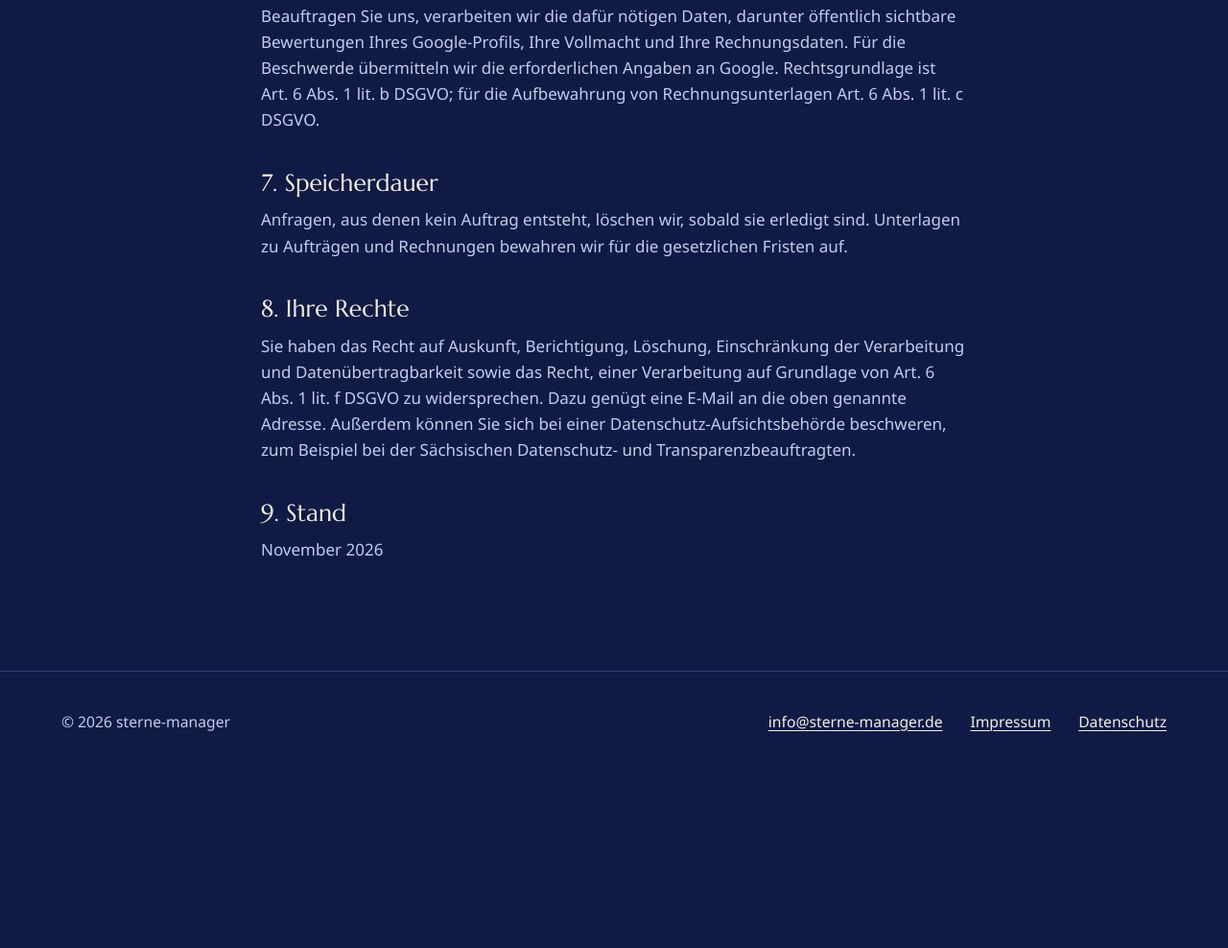
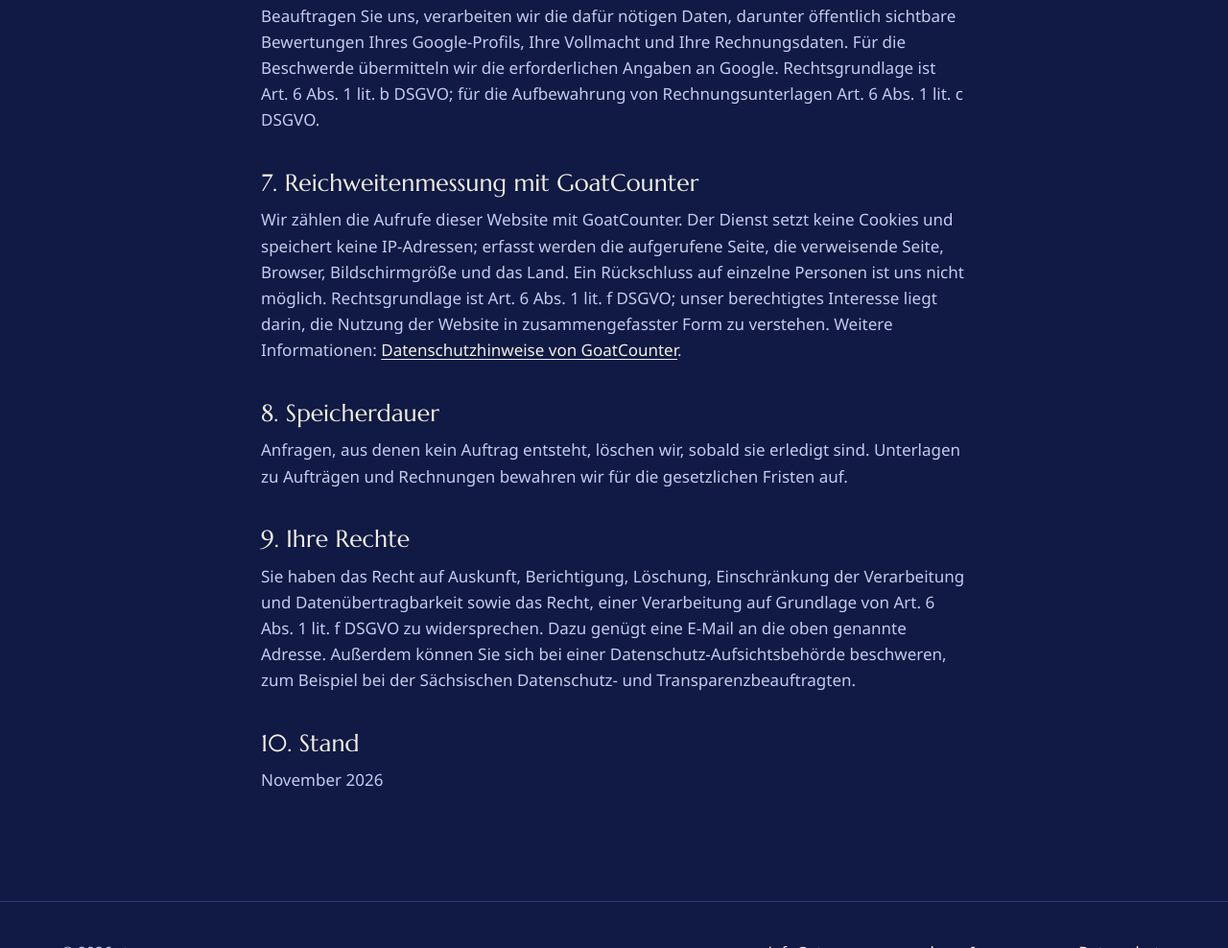
Before and after one commit to sterne-manager/sterne-manager, a plain HTML site: page datenschutz.html in a window 1280 px wide. Shown: the part 1489-2477 px from the top of the page at 96% size. Before the commit the page ends 2302 px from the top, so only its background shows below. Drawn offline with Linux system fonts and the light colour scheme.

Commit message:
Seitenzaehler GoatCounter einschalten, Datenschutz ergaenzt

```diff
--- a/datenschutz.html
+++ b/datenschutz.html
@@ -21,7 +21,7 @@
       <h2>1. Verantwortlicher</h2>
       <p>Richter Consulting &amp; Services, Inhaber: Ingo Richter, Am Spitzberg 1, 01728 Bannewitz<br>E-Mail: <a href="mailto:info@sterne-manager.de">info@sterne-manager.de</a></p>
       <h2>2. Überblick</h2>
-      <p>Diese Website setzt keine Cookies, bindet keine Schriften, Bilder, Karten oder Videos von Dritten ein und verwendet keine Werbe- oder Tracking-Dienste. Daten fließen nur beim Aufruf der Seite an den Hosting-Anbieter und beim Absenden des Anfrageformulars an den Formulardienst.</p>
+      <p>Diese Website setzt keine Cookies, bindet keine Schriften, Bilder, Karten oder Videos von Dritten ein und verwendet keine Werbedienste. Daten fließen beim Aufruf der Seite an den Hosting-Anbieter, in zusammengefasster Form an einen Zähldienst ohne Cookies (Abschnitt 7) und beim Absenden des Anfrageformulars an den Formulardienst.</p>
       <h2>3. Hosting über GitHub Pages</h2>
       <p>Diese Website wird über GitHub Pages ausgeliefert, einen Dienst der GitHub Inc., 88 Colin P. Kelly Jr. Street, San Francisco, CA 94107, USA; für den Europäischen Wirtschaftsraum: GitHub B.V., Prins Bernhardplein 200, 1097 JB Amsterdam, Niederlande. Beim Aufruf verarbeitet GitHub technisch notwendige Zugriffsdaten, insbesondere die IP-Adresse, Datum und Uhrzeit, die aufgerufene Seite sowie Angaben zu Browser und Betriebssystem, um die Seite auszuliefern und den Dienst abzusichern.</p>
       <p>Rechtsgrundlage ist Art. 6 Abs. 1 lit. f DSGVO; unser berechtigtes Interesse liegt in der zuverlässigen Bereitstellung der Website. Dabei können Daten in die USA übermittelt werden. GitHub Inc. ist nach eigenen Angaben unter dem EU-US Data Privacy Framework zertifiziert. Weitere Informationen: <a href="https://docs.github.com/de/site-policy/privacy-policies/github-general-privacy-statement" rel="noopener">Datenschutzerklärung von GitHub</a>.</p>
@@ -32,15 +32,13 @@
       <p>Wenn Sie uns eine E-Mail schreiben, verarbeiten wir Ihre Angaben, um Ihre Anfrage zu bearbeiten. Unsere E-Mail-Postfächer liegen bei der STRATO GmbH, Otto-Ostrowski-Straße 7, 10249 Berlin, mit der ein Vertrag zur Auftragsverarbeitung besteht. Rechtsgrundlage ist Art. 6 Abs. 1 lit. b DSGVO, bei sonstigen Anfragen Art. 6 Abs. 1 lit. f DSGVO.</p>
       <h2>6. Auftragsbearbeitung</h2>
       <p>Beauftragen Sie uns, verarbeiten wir die dafür nötigen Daten, darunter öffentlich sichtbare Bewertungen Ihres Google-Profils, Ihre Vollmacht und Ihre Rechnungsdaten. Für die Beschwerde übermitteln wir die erforderlichen Angaben an Google. Rechtsgrundlage ist Art. 6 Abs. 1 lit. b DSGVO; für die Aufbewahrung von Rechnungsunterlagen Art. 6 Abs. 1 lit. c DSGVO.</p>
-      <!-- Sobald der Seitenzähler GoatCounter aktiv ist, die Kommentarzeichen um diesen Abschnitt entfernen.
-      <h2>Reichweitenmessung mit GoatCounter</h2>
+      <h2>7. Reichweitenmessung mit GoatCounter</h2>
       <p>Wir zählen die Aufrufe dieser Website mit GoatCounter. Der Dienst setzt keine Cookies und speichert keine IP-Adressen; erfasst werden die aufgerufene Seite, die verweisende Seite, Browser, Bildschirmgröße und das Land. Ein Rückschluss auf einzelne Personen ist uns nicht möglich. Rechtsgrundlage ist Art. 6 Abs. 1 lit. f DSGVO; unser berechtigtes Interesse liegt darin, die Nutzung der Website in zusammengefasster Form zu verstehen. Weitere Informationen: <a href="https://www.goatcounter.com/help/privacy" rel="noopener">Datenschutzhinweise von GoatCounter</a>.</p>
-      -->
-      <h2>7. Speicherdauer</h2>
+      <h2>8. Speicherdauer</h2>
       <p>Anfragen, aus denen kein Auftrag entsteht, löschen wir, sobald sie erledigt sind. Unterlagen zu Aufträgen und Rechnungen bewahren wir für die gesetzlichen Fristen auf.</p>
-      <h2>8. Ihre Rechte</h2>
+      <h2>9. Ihre Rechte</h2>
       <p>Sie haben das Recht auf Auskunft, Berichtigung, Löschung, Einschränkung der Verarbeitung und Datenübertragbarkeit sowie das Recht, einer Verarbeitung auf Grundlage von Art. 6 Abs. 1 lit. f DSGVO zu widersprechen. Dazu genügt eine E-Mail an die oben genannte Adresse. Außerdem können Sie sich bei einer Datenschutz-Aufsichtsbehörde beschweren, zum Beispiel bei der Sächsischen Datenschutz- und Transparenzbeauftragten.</p>
-      <h2>9. Stand</h2>
+      <h2>10. Stand</h2>
       <p>November 2026</p>
     </div>
   </main>
--- a/index.html
+++ b/index.html
@@ -253,8 +253,6 @@
   </footer>
 
   <script src="script.js" defer></script>
-  <!-- Seitenzähler GoatCounter: nach der Registrierung DEINNAME ersetzen und diese Kommentarzeichen entfernen.
-  <script data-goatcounter="https://DEINNAME.goatcounter.com/count" async src="https://gc.zgo.at/count.js"></script>
-  -->
+  <script data-goatcounter="https://sterne-manager.goatcounter.com/count" async src="https://gc.zgo.at/count.js"></script>
 </body>
 </html>
```
